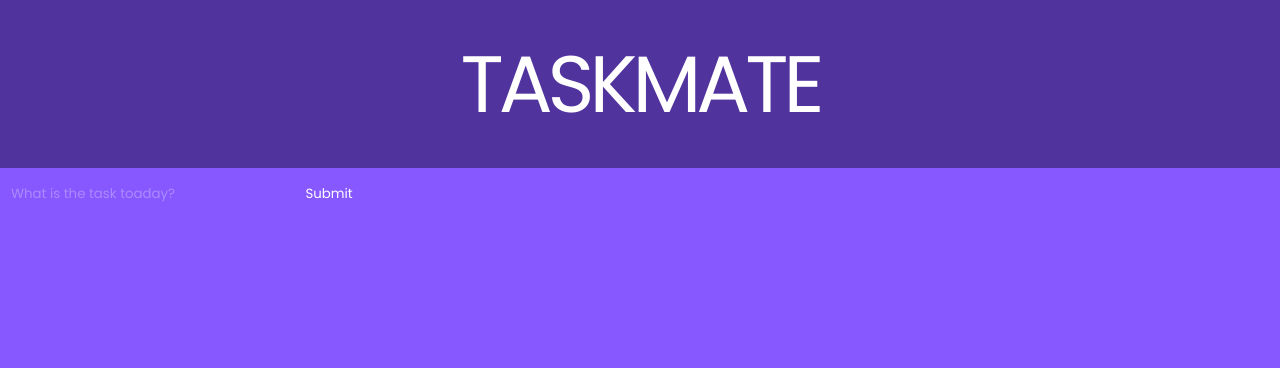
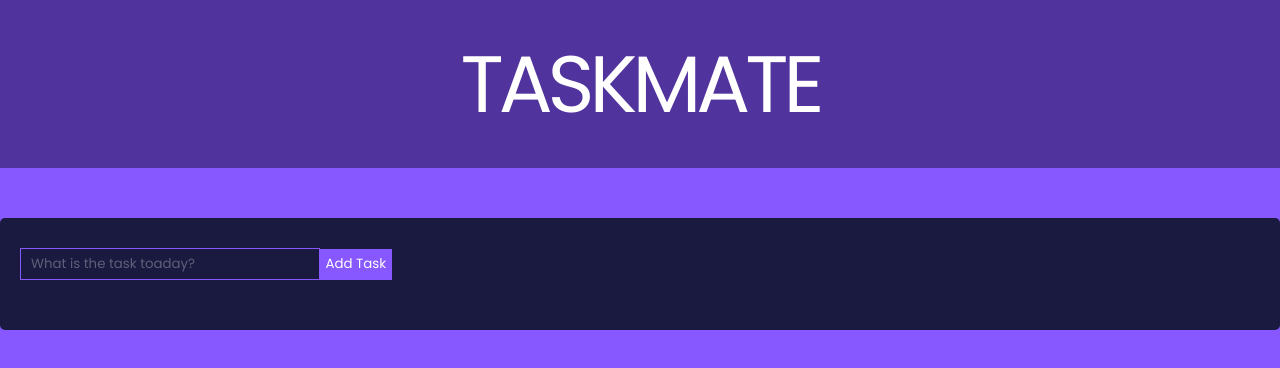
Before and after one commit to TaylorDJones11/TaskMate, a React (Vite) app: page / in a window 1280 px wide. Shown: the top 368 px of the page. Built offline with nearby package versions, Linux system fonts and the light colour scheme.

Commit message:
adding form functionality

```diff
--- a/package.json
+++ b/package.json
@@ -13,6 +13,7 @@
     "@fortawesome/fontawesome-svg-core": "^6.6.0",
     "@fortawesome/free-solid-svg-icons": "^6.6.0",
     "@fortawesome/react-fontawesome": "^0.2.2",
+    "nanoid": "^5.0.7",
     "react": "^18.3.1",
     "react-dom": "^18.3.1"
   },
--- a/src/components/Form.jsx
+++ b/src/components/Form.jsx
@@ -1,12 +1,26 @@
+import { useState } from 'react';
+
 function Form() {
+  const [value, setValue] = useState('');
+
+  function handleChange(e) {
+    setValue(e.target.value);
+  }
+
+  function handleSubmit(e) {
+    e.preventDefault();
+    console.log(value);
+  }
+
   return (
-    <form>
+    <form className='todo-form' onSubmit={handleSubmit}>
       <input
         type='text'
         className='todo-input'
         placeholder='What is the task toaday?'
+        onChange={handleChange}
       />
-      <button className='todo-btn'>Submit</button>
+      <button className='todo-btn'>Add Task</button>
     </form>
   );
 }
--- a/src/components/ToDoWrapper.jsx
+++ b/src/components/ToDoWrapper.jsx
@@ -1,9 +1,19 @@
+import { useState } from 'react';
 import Form from './Form';
+import { nanoid } from 'nanoid';
 
 function ToDoWrapper() {
+  const [todos, setTodos] = useState([]);
+
+  function addTodo({ todo }) {
+    setTodos([
+      ...todos,
+      { id: nanoid(), task: todo, completed: false, isEditing: false },
+    ]);
+  }
   return (
-    <div>
-      <Form />
+    <div className='TodoWrapper'>
+      <Form addTodo={addTodo} />
     </div>
   );
 }
--- a/src/index.css
+++ b/src/index.css
@@ -16,15 +16,12 @@ body {
   background: #8758ff;
   font-family: sans-serif;
   color: #fff;
-  font-family: 'Quicksand';
   font-weight: 500;
 }
 
 .app {
   width: 100%;
   height: 100vh;
-  display: grid;
-  grid-template-rows: auto auto 1fr auto;
   text-align: center;
 }
 
@@ -34,6 +31,7 @@ h1 {
   font-family: 'Poppins';
   font-size: 8rem;
   text-transform: uppercase;
+  width: 100vw;
   font-weight: 400;
   word-spacing: 30px;
   letter-spacing: -5px;
@@ -47,7 +45,7 @@ h1 {
   border-radius: 5px;
 }
 
-.TodoForm {
+.todo-form {
   width: 100%;
   margin-bottom: 1rem;
 }
```
Also changed, not shown: 1 other file (tests, documents, lock files or other folders).
